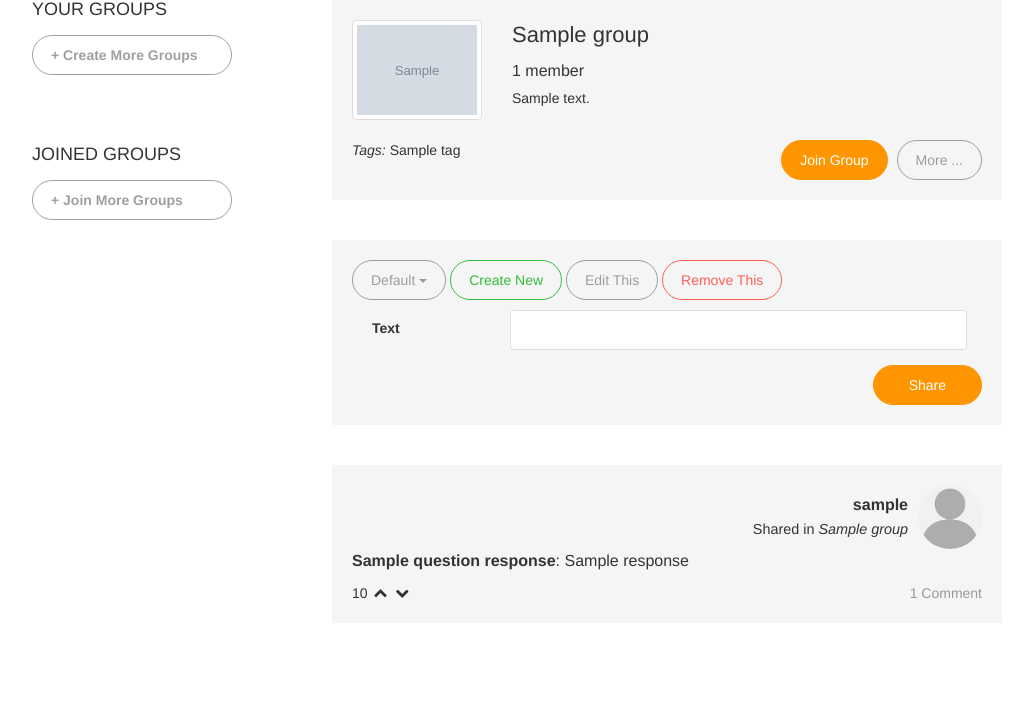
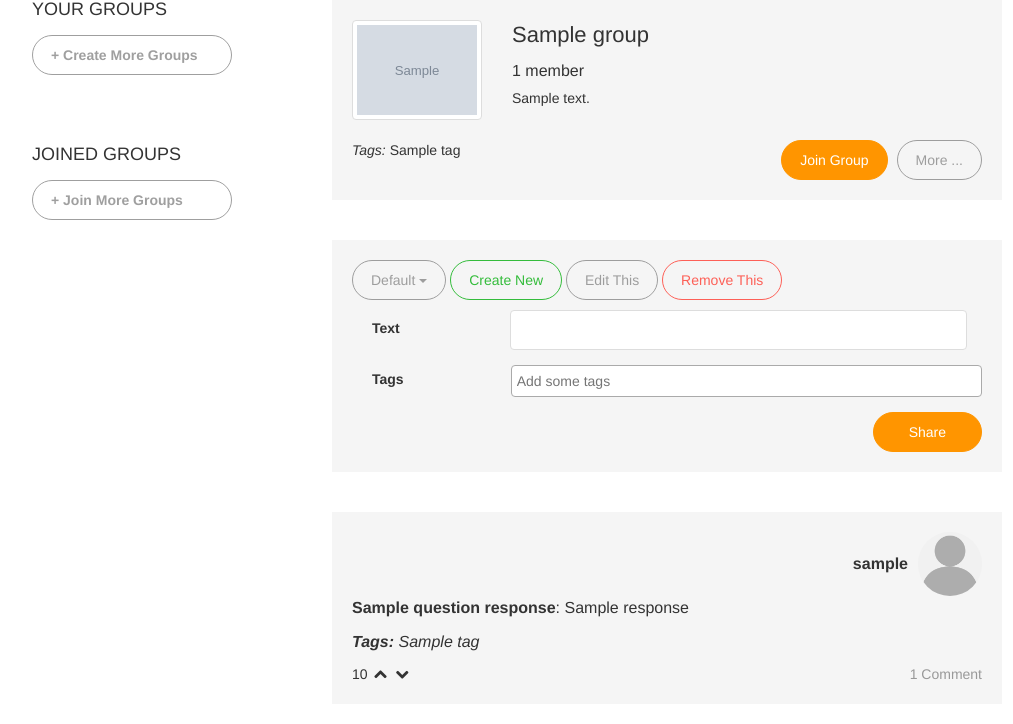
Before and after one commit to bounswe/bounswe2017group5, a Django app: template api/interestr/website/templates/website/group-details.html in a window 1280 px wide. Shown: the part 100-824 px from the top of the page, without its empty margins (38-1051 px from the left). Before the commit the page ends 699 px from the top, so only its background shows below. Run offline with Django 3.2, Linux system fonts and the light colour scheme; the template is opened without the code that fills it: most values are stand-ins (such as "Sample title", 1, 10 or a date in 2020); grey boxes marked "Sample" are stand-in pictures; some web fonts are replaced.

Commit message:
implement the frontend of post tags

```diff
--- a/api/interestr/website/templates/website/group-details.html
+++ b/api/interestr/website/templates/website/group-details.html
@@ -158,7 +158,12 @@
         <form class="group-detail-content-form">
           {% csrf_token %}
           {{ form.non_field_errors }}
-          <div id="formFields">
+          <div id="formFields"></div>
+          <div class="form-group row flex-center">
+              <label class="col-form-legend col-sm-2" for="create-post-tag-select" style="z-index: 123;"><span>Tags</span></label>
+              <div class="col-sm-10 template-input-container">
+                <select class="form-control" id="create-post-tag-select" multiple></select>
+              </div>
           </div>
 
           <div class="text-right">
@@ -297,7 +302,6 @@
         <div class="header">
           <div class="text">
             <p class="title"><strong>{{ post.owner.username }}</strong></p>
-            <p class="subtitle"><small>Shared in <i>{{ group.name }}</i></small></p>
           </div>
           <div class="img">
             <img src="{% static 'assets/img/user.jpg' %}" alt="User placeholder" class="img-circle avatar">
@@ -307,6 +311,17 @@
           {% for question_response in post.data %}
           <p><strong>{{ question_response.question }}</strong>: <span>{{ question_response.response }}</span></p>
           {% endfor %}
+
+          {% if post.tags.all %}
+          <p class="tags">
+            <i>
+              <strong>Tags: </strong>
+              {% for tag in post.tags.all %}
+                <span class="tag" data-toggle="tooltip" title="{{ tag.description }}">{{ tag.label }}</span>
+              {% endfor %}
+            </i>
+          </p>
+          {% endif %}
         </div>
         <!-- Post Start -->
 
@@ -1023,13 +1038,17 @@
         $.ajax({
           method: 'POST',
           url: '{% url "api:posts" %}',
-          data: {
-              data: JSON.stringify(Array.from(questionResponses)),
+          data: JSON.stringify({
+              data: Array.from(questionResponses),
               group: '{{ group.id }}',
               owner: '{{ user.id }}',
               data_template: selectedTemplate.id === '-1' ? undefined : selectedTemplate.id,
-          },
-          beforeSend: (xhr) => { xhr.setRequestHeader("X-CSRFToken", getCookie('csrftoken')); }
+              tags: Array.from(document.getElementById("create-post-tag-select").options).filter(opt => opt.selected).map(opt => JSON.parse(opt.value)),
+          }),
+          beforeSend: (xhr) => {
+            xhr.setRequestHeader("Content-Type", "application/json");
+            xhr.setRequestHeader("X-CSRFToken", getCookie('csrftoken'));
+          }
         }).done(() => {
           location.reload();
         }).fail((xhr, status, err) => swal('Oops...', 'Unexpected error, couldn\'t send the post.', 'error'));
@@ -1058,6 +1077,32 @@ if(e.which == 13 && !e.shiftKey) {
     }
 }
 
+window.onload = function () {
+    $("#create-post-tag-select").select2({
+      ajax: {
+          url: "{% url 'api:searchwiki' %}",
+          dataType: 'json',
+          delay: 200,
+          processResults: (data) => {
+              var results = data.results.map(el => Object.assign({}, el, {
+                  text: el.label + (el.description ? " (" + el.description + ")" : ""),
+              }));
+
+              return {
+                  results: results,
+                  pagination: {
+                      more: false,
+                  },
+              };
+          },
+          cache: true,
+      },
+      placeholder: 'Add some tags',
+      minimumInputLength: 1, // don't query the API for empty search terms
+      multiple: true, // make it a multi-select
+    });
+  };
+
   </script>
 
 {% endblock %}
```
